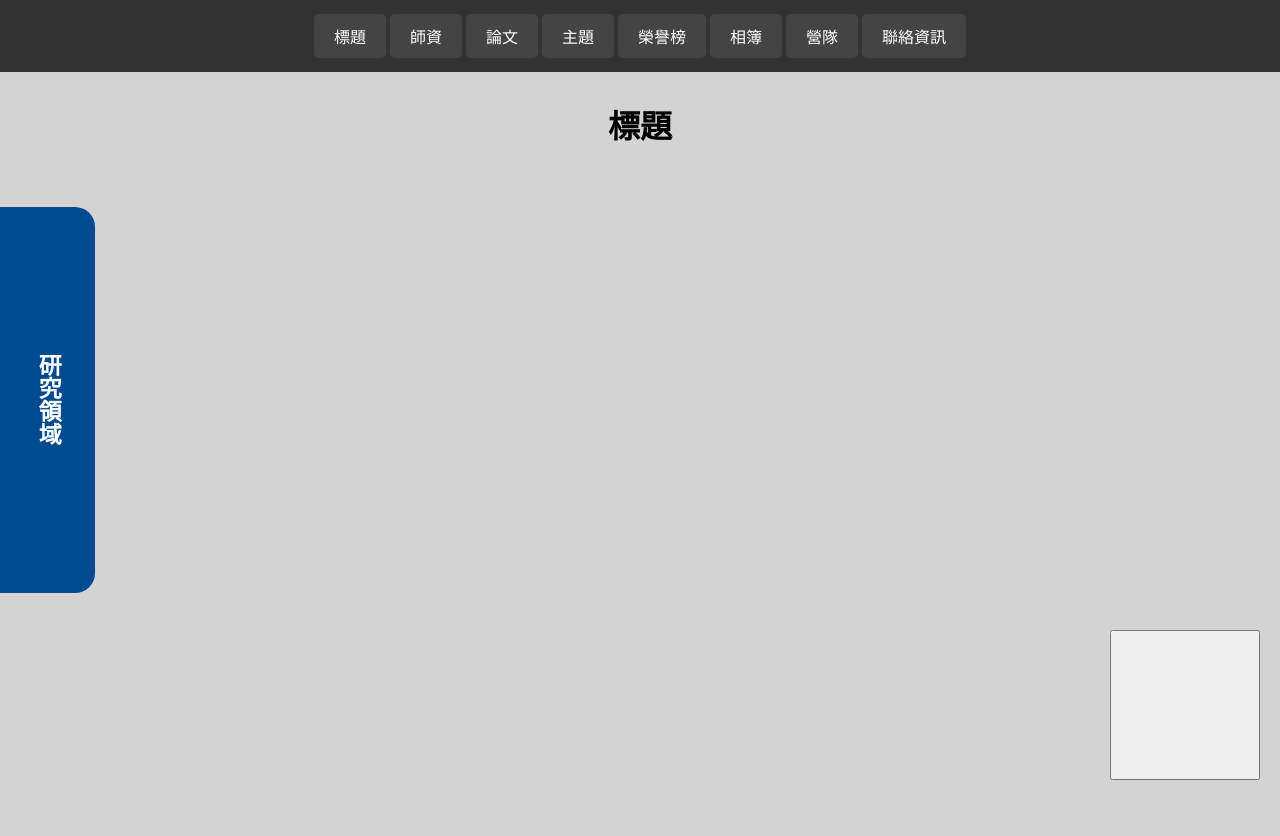
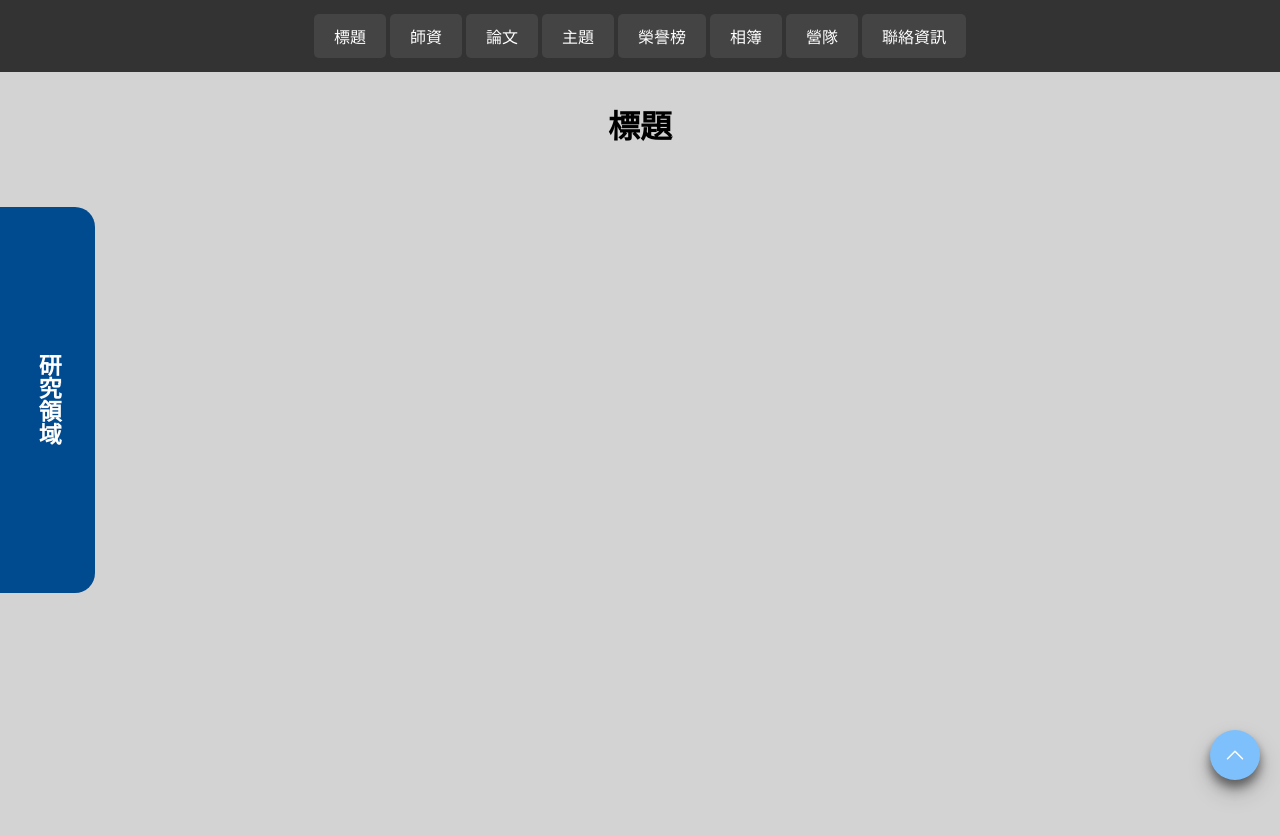
Before and after one commit to linnaijun/HCIwebsite, a React (Create React App) app: page / in a window 1280 px wide. Shown: the top 836 px of the page. Built offline with nearby package versions, Linux system fonts and the light colour scheme.

Commit message:
button motion

```diff
--- a/src/App.css
+++ b/src/App.css
@@ -93,10 +93,51 @@
   bottom: 20px;
   right: 20px;
   cursor: pointer;
-  width: 150px;
-  height: 150px;
+  width: 50px; /* 初始大小 */
+  height: 50px; /* 初始大小 */
   padding: 10px;
+  border-radius: 50%;
+  background-color: #7EC0FC; /* 初始背景顏色 */
+  border: none;
+  color: white;
+  display: flex;
+  justify-content: center;
+  align-items: center;
+  transition: all 0.3s ease; /* 平滑過渡效果 */
+  box-shadow: 0 12px 24px rgba(0, 0, 0, 0.2),
+   0 9px 14px rgba(0, 0, 0, 0.25),
+    0 6px 8px rgba(0, 0, 0, 0.3); /* 初始陰影效果 */
 }
+
+.scrollToTopButton:hover {
+  width: 60px; /* 懸停時的大小變更 */
+  height: 60px; /* 懸停時的大小變更 */
+  background-color: #8CC7FC; /* 懸停時的背景顏色 */
+  bottom: 25px; /* 懸停時的位置變更 */
+  right: 15px; /* 懸停時的位置變更 */
+  box-shadow: 0 15px 29px rgba(0, 0, 0, 0.05),
+  0 12px 24px rgba(0, 0, 0, 0.08),
+  0 9px 14px rgba(0, 0, 0, 0.12); /* 懸停時的陰影效果 */
+}
+
+.scrollToTopButton:active {
+  /* 按钮在按下时的大小稍微减小，以模拟按压效果 */
+  width: 48px;
+  height: 48px;
+  /* 调整位置以保持按钮中心点不变 */
+  bottom: 21px;
+  right: 21px;
+  /* 使用较深的蓝色填充来表示按下状态 */
+  background-color: #6AB0EC;
+  /* 调整 box-shadow 以模拟 SVG 中的阴影效果 */
+  box-shadow:
+    0 5px 6px rgba(0, 0, 0, 0.09), /* 第一层阴影 */
+    0 3px 3px rgba(0, 0, 0, 0.12), /* 第二层阴影 */
+    0 1px 1px rgba(0, 0, 0, 0.16); /* 第三层阴影 */
+  /* 转换效果让按下的反馈看起来更平滑 */
+  transition: all 0.1s ease;
+}
+
 .menuButton {
   display: none; /* 預設不顯示 */
   /* 添加必要的樣式 */
--- a/src/App.js
+++ b/src/App.js
@@ -21,7 +21,7 @@ function App() {
     const section = document.getElementById(sectionId);
     if (section) {
       window.scrollTo({
-        top: section.offsetTop-60,
+        top: section.offsetTop - 60,
         behavior: 'smooth'
       });
     }
@@ -67,7 +67,7 @@ function App() {
 
 
 
-  const handleScroll =  useCallback(() => {
+  const handleScroll = useCallback(() => {
     const halfWindowHeight = window.innerHeight / 2;
     const scrollPosition = window.pageYOffset + halfWindowHeight;
 
@@ -117,7 +117,7 @@ function App() {
       setSidebarBgColor(COLORS.evenSectionBackground);
       setIsSidebarVisible(false); // 隐藏侧边栏
     }
-  },  [setNewText, setSidebarBgColor,COLORS]);
+  }, [setNewText, setSidebarBgColor, COLORS]);
 
 
 
@@ -143,19 +143,23 @@ function App() {
         </div>
       </div>
 
-      <div className="content" style={{paddingTop: '60px'}}>
-      <div className={`fixedBox ${isSidebarVisible ? '' : 'hideSidebar'}`} style={{ backgroundColor: sidebarBgColor }}>
-  <div className={`verticalText ${newTextAnimation}`}>{currentText}</div>
+      <div className="content" style={{ paddingTop: '60px' }}>
+        <div className={`fixedBox ${isSidebarVisible ? '' : 'hideSidebar'}`} style={{ backgroundColor: sidebarBgColor }}>
+          <div className={`verticalText ${newTextAnimation}`}>{currentText}</div>
         </div>
-        <Title height="1000px" id="title"/>
-        <Faculty height="800px" id="faculty"/>
-        <Thesis height="800px" id="thesis"/>
-        <Topics height="800px" id="topics"/>
-        <Honors height="800px" id="honors"/>
-        <Album height="800px" id="album"/>
-        <Camp height="800px" id="camp"/>
-        <Contact height="800px" id="contact"/>
-        <button onClick={scrollToTop} className="scrollToTopButton"></button>
+        <Title height="1000px" id="title" />
+        <Faculty height="800px" id="faculty" />
+        <Thesis height="800px" id="thesis" />
+        <Topics height="800px" id="topics" />
+        <Honors height="800px" id="honors" />
+        <Album height="800px" id="album" />
+        <Camp height="800px" id="camp" />
+        <Contact height="800px" id="contact" />
+        <button onClick={scrollToTop} className="scrollToTopButton">
+          <svg xmlns="http://www.w3.org/2000/svg" width="40" height="40" viewBox="0 0 40 40" fill="none">
+            <path d="M30 25L20 15L10 25" stroke="white" stroke-width="2" stroke-linecap="round" stroke-linejoin="round" />
+          </svg>
+        </button>
       </div>
     </div>
   );
```
